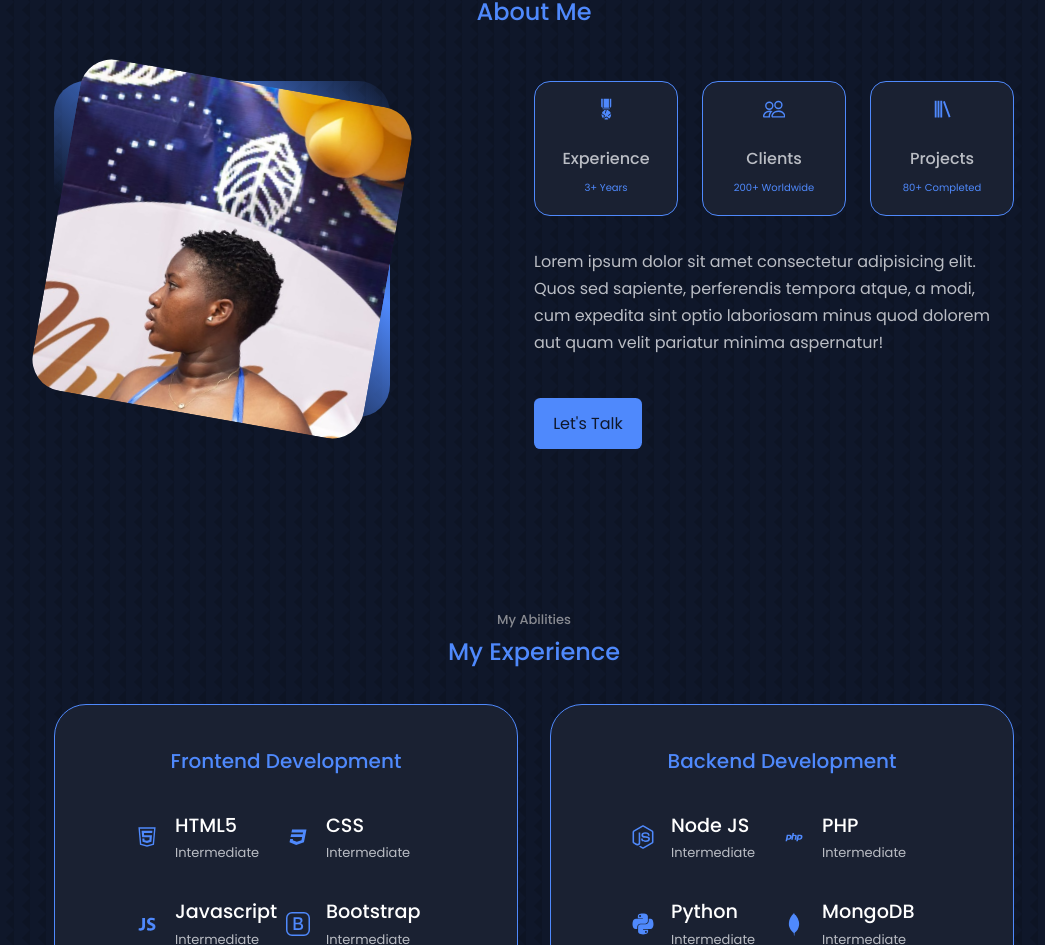
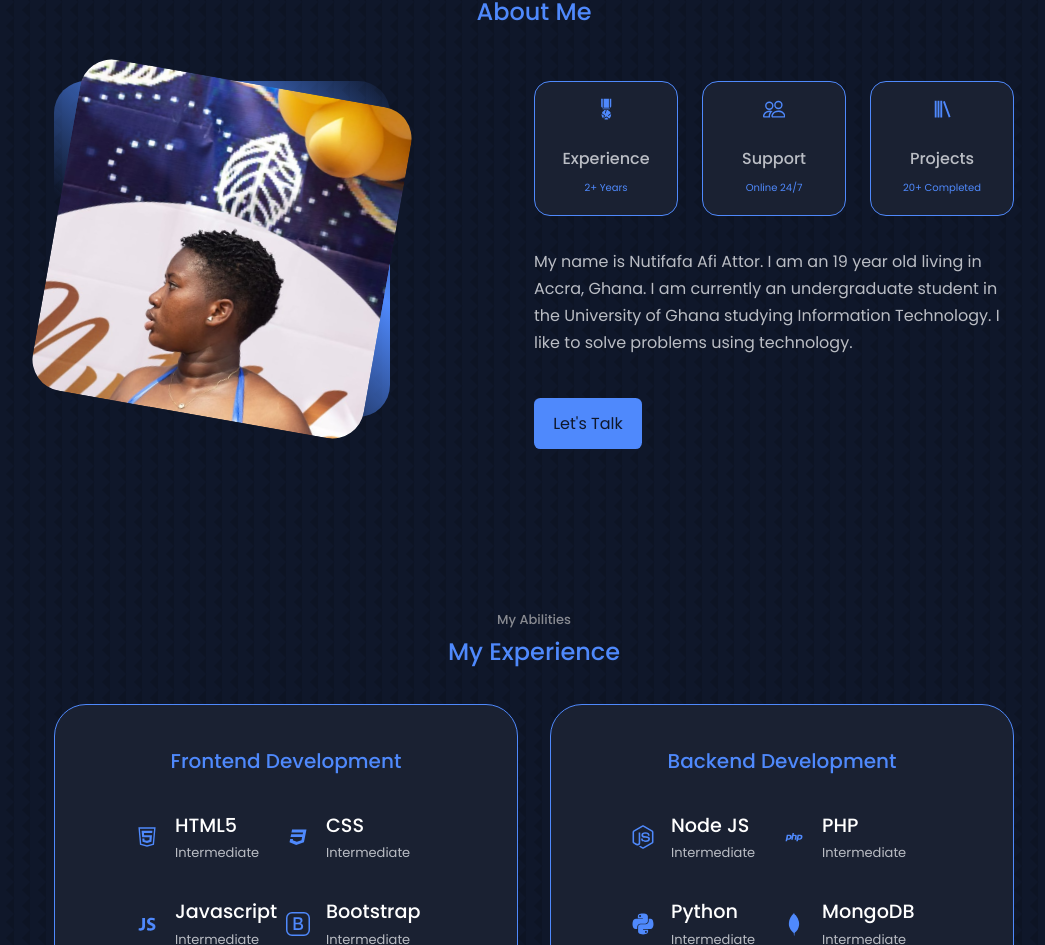
Before and after one commit to neophyte-programmer/react-portfolio, a React (Create React App) app: page / in a window 1280 px wide. Shown: the part 990-1935 px from the top of the page, without its empty margins (106-1151 px from the left). Built offline with nearby package versions, Linux system fonts and the light colour scheme.

Commit message:
feat: :sparkles: updated text

```diff
--- a/src/components/about/About.jsx
+++ b/src/components/about/About.jsx
@@ -22,25 +22,25 @@ const About = () => {
             <article className="about__card">
               <GiMedal className="about__card-icon" />
               <h5>Experience</h5>
-              <small>3+ Years</small>
+              <small>2+ Years</small>
             </article>
 
             <article className="about__card">
               <BsPeople className="about__card-icon" />
-              <h5>Clients</h5>
-              <small> 200+ Worldwide </small>
+              <h5>Support</h5>
+              <small> Online 24/7 </small>
             </article>
 
             <article className="about__card">
               <BiLibrary className="about__card-icon" />
               <h5>Projects</h5>
-              <small> 80+ Completed </small>
+              <small> 20+ Completed </small>
             </article>
 
           </div>
 
           <p className="about__description">
-            Lorem ipsum dolor sit amet consectetur adipisicing elit. Quos sed sapiente, perferendis tempora atque, a modi, cum expedita sint optio laboriosam minus quod dolorem aut quam velit pariatur minima aspernatur!
+          My name is Nutifafa Afi Attor. I am an 19 year old living in Accra, Ghana. I am currently an undergraduate student in the University of Ghana studying Information Technology. I like to solve problems using technology.
           </p>
 
           <a href="#contact" className="btn btn--primary">
```
